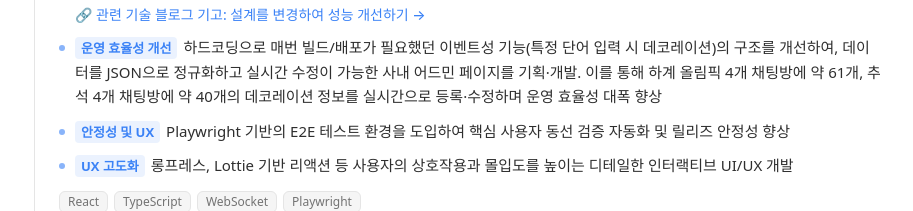
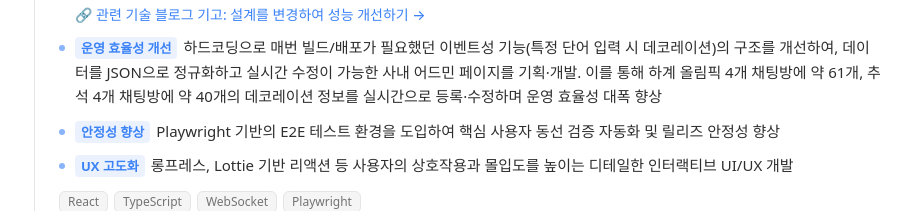
Before and after one commit to ChanhuiSeok/blog, a Next.js app: page /about in a window 1280 px wide. Shown: the part 880-1091 px from the top of the page, without its empty margins (182-1095 px from the left). Built offline with nearby package versions, Linux system fonts and the light colour scheme; no server answers; a web font is replaced by a local one.

Commit message:
fix: 태그명 수정

```diff
--- a/app/(public)/about/page.tsx
+++ b/app/(public)/about/page.tsx
@@ -100,7 +100,7 @@ const EXPERIENCES: Experience[] = [
             text: "하드코딩으로 매번 빌드/배포가 필요했던 이벤트성 기능(특정 단어 입력 시 데코레이션)의 구조를 개선하여, 데이터를 JSON으로 정규화하고 실시간 수정이 가능한 사내 어드민 페이지를 기획·개발. 이를 통해 하계 올림픽 4개 채팅방에 약 61개, 추석 4개 채팅방에 약 40개의 데코레이션 정보를 실시간으로 등록·수정하며 운영 효율성 대폭 향상",
           },
           {
-            tag: "안정성 및 UX",
+            tag: "안정성 향상",
             text: "Playwright 기반의 E2E 테스트 환경을 도입하여 핵심 사용자 동선 검증 자동화 및 릴리즈 안정성 향상",
           },
           {
```
